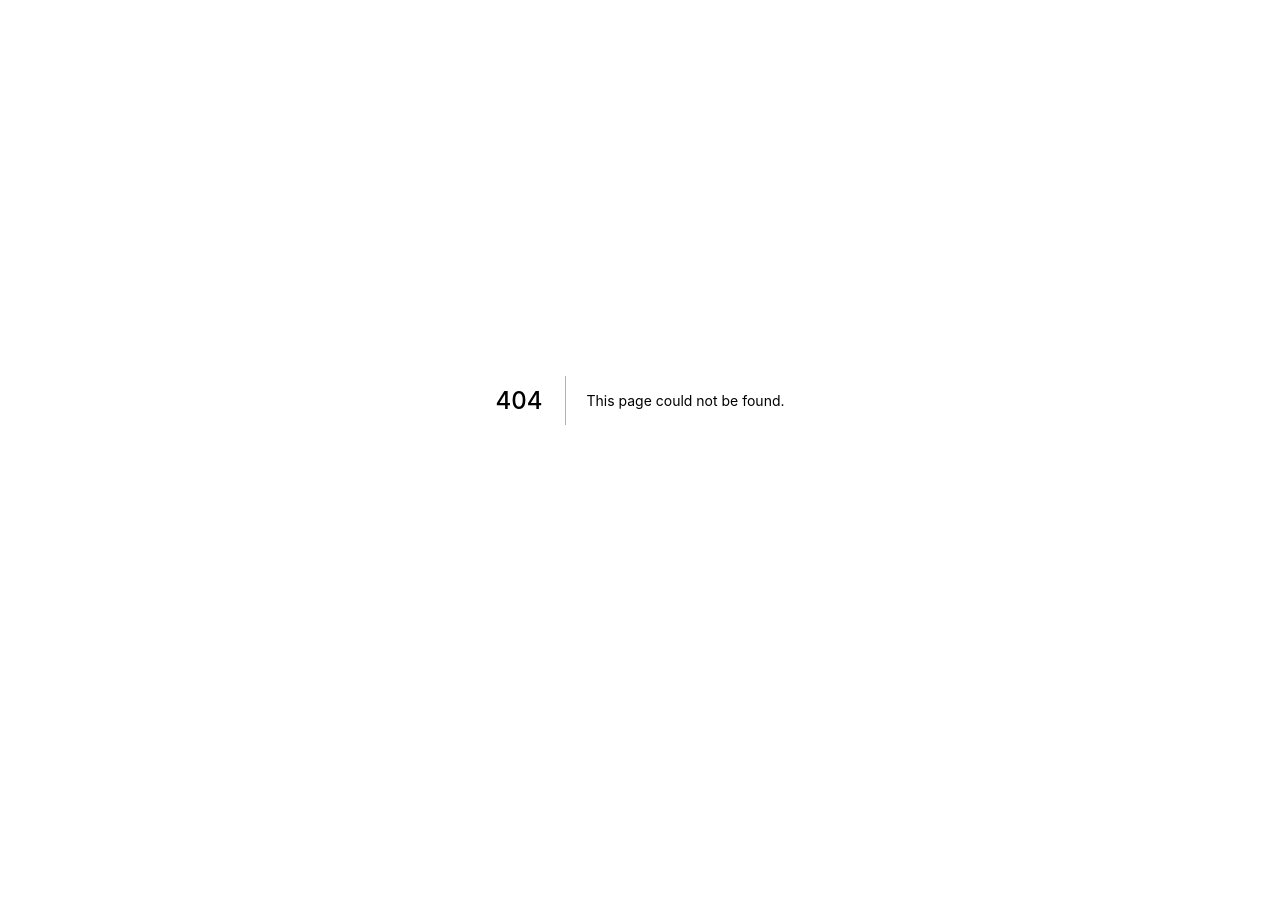
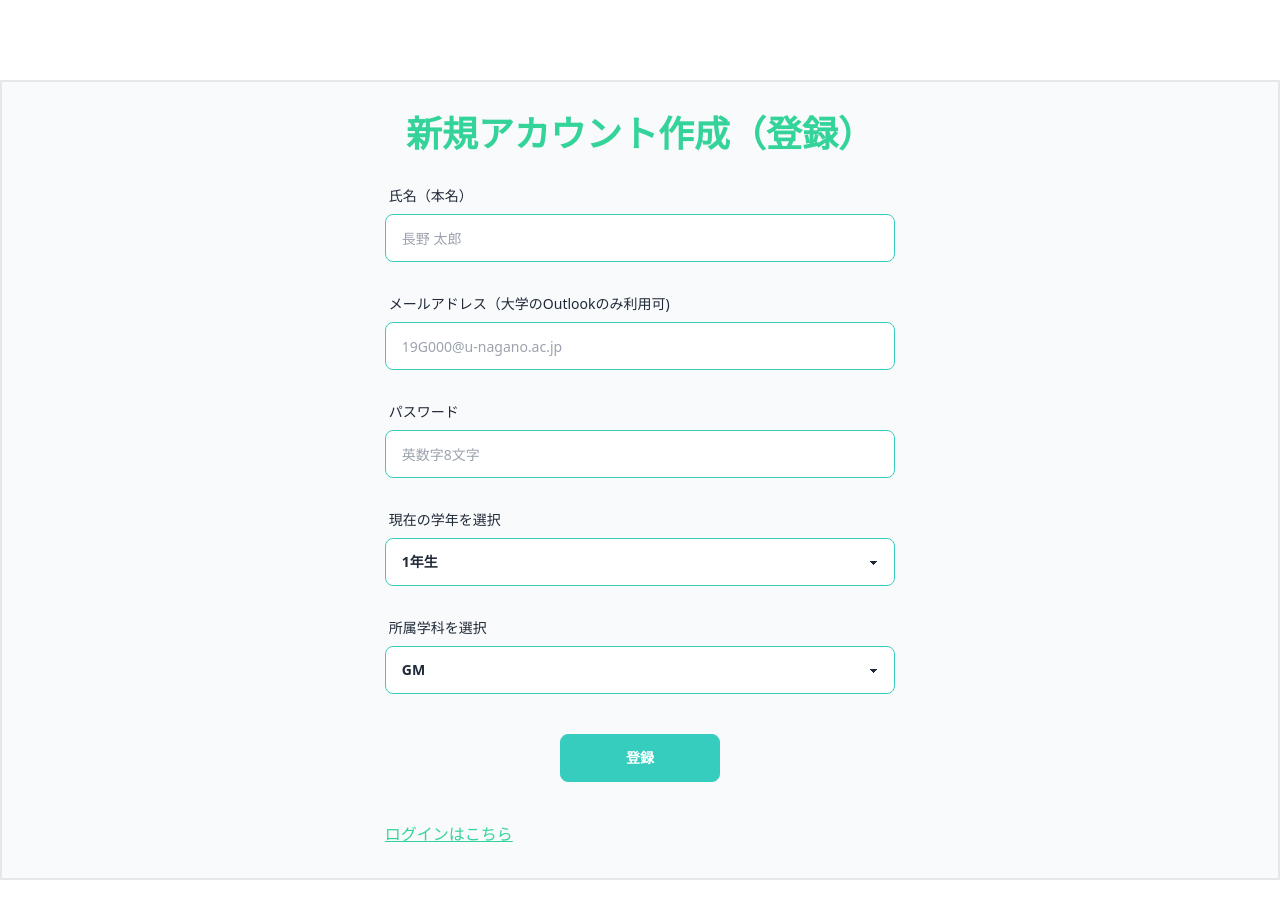
Before and after one commit to soichiro-kotaki/UN-WORK, a Next.js app: page /signup in a window 1280 px wide. Before the commit this address had no page. Shown: the top 918 px of the page. Before the commit the page ends 800 px from the top, so only its background shows below. Built offline with nearby package versions, Linux system fonts and the light colour scheme.

Commit message:
ログイン/新規登録画面の作成

```diff
--- a/src/pages/_app.tsx
+++ b/src/pages/_app.tsx
@@ -1,4 +1,4 @@
-import "../../styles/tailwind.css";
+import "@styles/tailwind.css";
 import type { AppProps } from "next/app";
 
 function MyApp({ Component, pageProps }: AppProps) {
--- a/src/pages/index.tsx
+++ b/src/pages/index.tsx
@@ -1,6 +1,6 @@
 import type { NextPage } from "next";
 import Head from "next/head";
-import Image from "next/image";
+import Link from "next/link";
 
 const Home: NextPage = () => {
     return (
@@ -11,10 +11,13 @@ const Home: NextPage = () => {
                 <link rel="icon" href="/favicon.ico" />
             </Head>
 
-            <main className="m-16">
-                <h1 className="text-lg text-green-400 text-center font-semibolds lg:text-4xl">
-                    Next.js / TyepScript / Tailwind CSS / Firebaseで作る県大生用バイト掲示板サービス
+            <main className="w-full mt-16  mb-16 pt-6 pb-6 border-2   lg:mt-20 ">
+                <h1 className="text-4xl text-center text-green-400">
+                    ここに求人投稿の一覧を表示する
                 </h1>
+                <Link href="/signin">
+                    <a className="p-3 rounded-md ml-4 bg-green-400">ログイン画面へ</a>
+                </Link>
             </main>
         </div>
     );
--- /dev/null
+++ b/src/pages/signin.tsx
@@ -0,0 +1,55 @@
+import type { NextPage } from "next";
+import Head from "next/head";
+import Link from "next/link";
+
+const signin: NextPage = () => {
+    return (
+        <div>
+            <Head>
+                <title>ログイン</title>
+                <meta name="description" content="Generated by create next app" />
+                <link rel="icon" href="/favicon.ico" />
+            </Head>
+
+            <main className="w-full mt-16 mb-16 pt-6 pb-6 border-2  bg-gray-50 lg:mt-20 ">
+                <h1 className="w-4/5 mx-auto text-lg text-green-400 text-center font-bold lg:text-4xl lg:w-2/5">
+                    ログイン
+                </h1>
+                <div className="form-control w-4/5 mx-auto md:w-7/12 lg:w-2/5">
+                    <label className="label mt-6">
+                        <span className="label-text">メールアドレス</span>
+                    </label>
+                    <input
+                        type="text"
+                        placeholder="19G000@u-nagano.ac.jp"
+                        className="input input-accent input-bordered"
+                    />
+                    <label className="label mt-6">
+                        <span className="label-text">パスワード</span>
+                    </label>
+                    <input
+                        type="text"
+                        placeholder="英数字8文字
+                        "
+                        className="input input-accent input-bordered"
+                    />
+                    <Link href="/">
+                        <a className="mt-6 text-green-400 text-xs underline hover:cursor-pointer hover:text-green-300">
+                            パスワードを忘れた場合はこちら
+                        </a>
+                    </Link>
+                    <div className="mt-10 mx-auto w-40 ">
+                        <button className="btn btn-accent inline-block w-full">ログイン</button>
+                    </div>
+                    <Link href="/signup">
+                        <a className="mt-10 text-green-400 underline hover:cursor-pointer hover:text-green-300">
+                            新規アカウント作成はこちら
+                        </a>
+                    </Link>
+                </div>
+            </main>
+        </div>
+    );
+};
+
+export default signin;
--- /dev/null
+++ b/src/pages/signup.tsx
@@ -0,0 +1,85 @@
+import type { NextPage } from "next";
+import Head from "next/head";
+import Link from "next/link";
+
+const signup: NextPage = () => {
+    return (
+        <div>
+            <Head>
+                <title>新規アカウント作成</title>
+                <meta name="description" content="Generated by create next app" />
+                <link rel="icon" href="/favicon.ico" />
+            </Head>
+
+            <main className="w-full mt-16 mb-16  pt-8 pb-8 border-2 bg-gray-50 lg:mt-20 ">
+                <h1 className="w-4/5 mx-auto text-lg text-green-400 text-center font-bold lg:text-4xl lg:w-2/5">
+                    新規アカウント作成（登録）
+                </h1>
+                <div className="form-control w-4/5 mx-auto md:w-7/12 lg:w-2/5">
+                    <label className="label mt-6">
+                        <span className="label-text">氏名（本名）</span>
+                    </label>
+                    <input
+                        type="text"
+                        placeholder="長野 太郎"
+                        className="input input-accent input-bordered"
+                        required
+                    />
+                    <label className="label mt-6">
+                        <span className="label-text">メールアドレス（大学のOutlookのみ利用可)</span>
+                    </label>
+                    <input
+                        type="text"
+                        placeholder="19G000@u-nagano.ac.jp"
+                        className="input input-accent input-bordered"
+                        required
+                    />
+                    <label className="label mt-6">
+                        <span className="label-text">パスワード</span>
+                    </label>
+                    <input
+                        type="text"
+                        placeholder="英数字8文字
+                        "
+                        className="input input-accent input-bordered"
+                        required
+                    />
+                    <label className="label mt-6">
+                        <span className="label-text">現在の学年を選択</span>
+                    </label>
+                    <select className="select select-bordered select-accent w-full" required>
+                        <option disabled={true} defaultChecked={true}>
+                            学年
+                        </option>
+                        <option>1年生</option>
+                        <option>2年生</option>
+                        <option>3年生</option>
+                        <option>4年生</option>
+                    </select>
+                    <label className="label mt-6">
+                        <span className="label-text">所属学科を選択</span>
+                    </label>
+                    <select className="select select-bordered select-accent w-full" required>
+                        <option disabled={true} defaultChecked={true}>
+                            学科
+                        </option>
+                        <option>GM</option>
+                        <option>こども</option>
+                        <option>食健康</option>
+                    </select>
+
+                    <div className="mt-10 mx-auto w-40">
+                        <button className="btn btn-accent inline-block w-full">登録</button>
+                    </div>
+                    <Link href="/signin">
+                        <a className="mt-10 text-green-400 underline hover:cursor-pointer hover:text-green-300">
+                            ログインはこちら
+                        </a>
+                    </Link>
+                </div>
+            </main>
+        </div>
+    );
+};
+
+export default signup;
```
